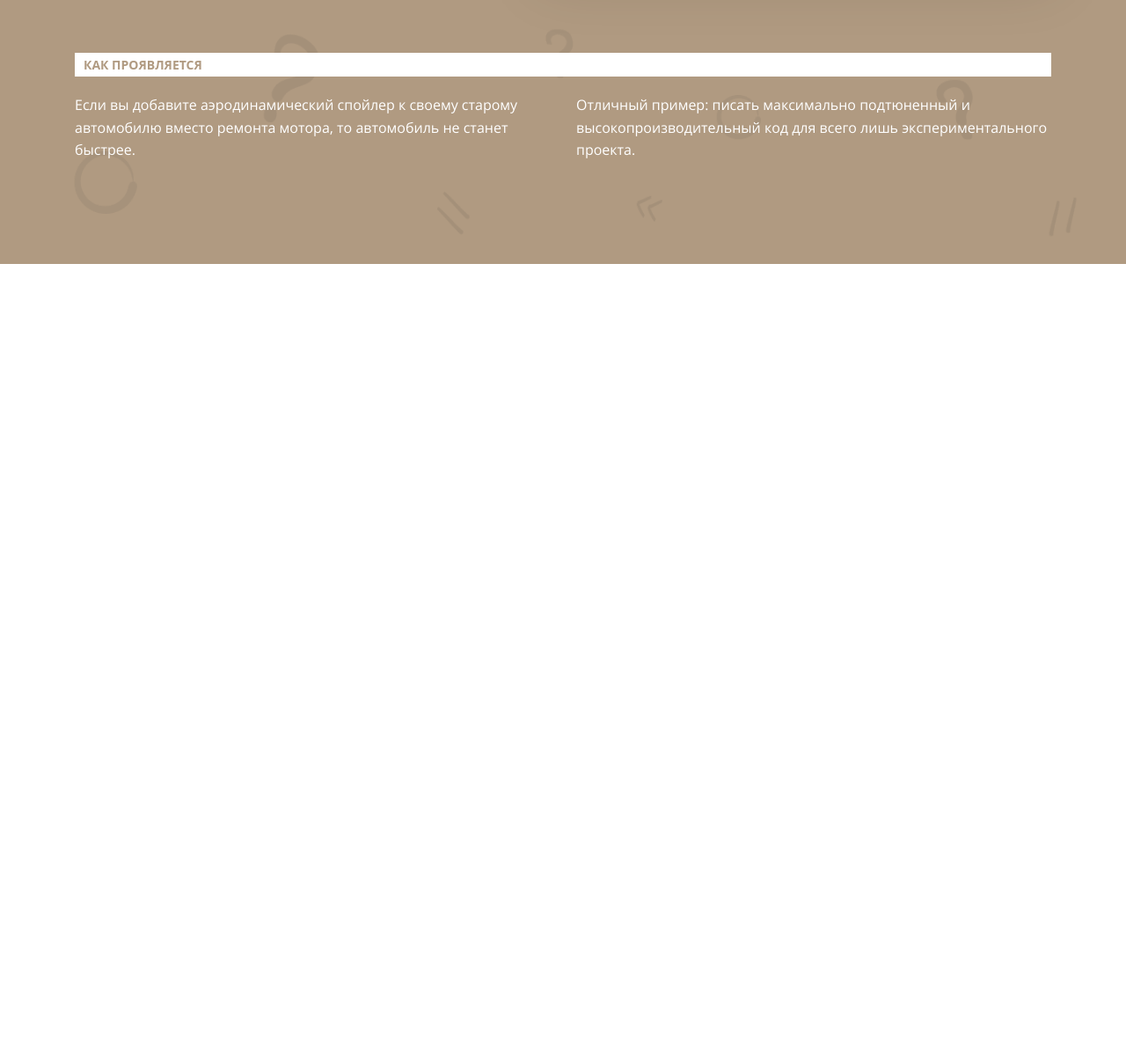
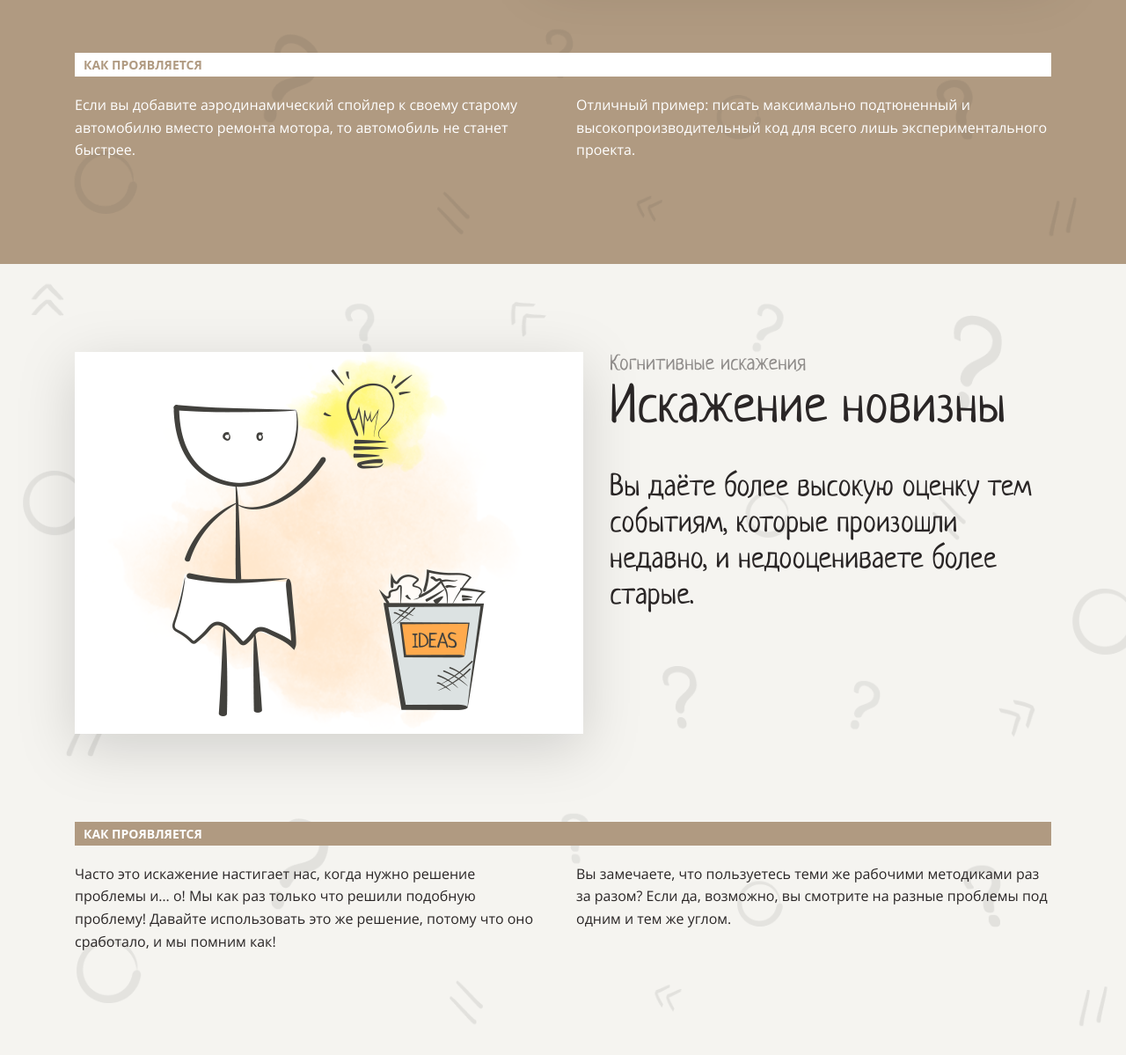
Before and after one commit to Matheria/Cognitive-biases, a website: page src/index.html in a window 1280 px wide. Shown: the part 4215-5414 px from the top of the page at 88% size. Before the commit the page ends 4515 px from the top, so only its background shows below. Drawn offline with Linux system fonts and the light colour scheme.

Commit message:
add distortion-of-novelty section

```diff
--- a/src/index.html
+++ b/src/index.html
@@ -113,6 +113,24 @@
         </div>
       </div>
     </section>
+
+    <section class="section bg" id="distortion-of-novelty">
+      <div class="section-container container">
+        <div class="section-content-wrapper">
+          <img class="section-img" src="./images/3.png" alt="Искажение новизны">
+          <div class="section-text-wrapper">
+            <span class="section-text-top">Когнитивные искажения</span>
+            <h2 class="section-title title">Искажение новизны</h2>
+            <p class="section-desc">Вы даёте более высокую оценку тем событиям, которые произошли недавно, и недооцениваете более старые.</p>
+          </div>
+        </div>
+        <h3 class="section-subtitle">Как проявляется</h3>
+        <div class="section-content-wrapper">
+          <p class="section-text">Часто это искажение настигает нас, когда нужно решение проблемы и… о! Мы как раз только что решили подобную проблему! Давайте использовать это же решение, потому что оно сработало, и мы помним как!</p>
+          <p class="section-text">Вы замечаете, что пользуетесь теми же рабочими методиками раз за разом? Если да, возможно, вы смотрите на разные проблемы под одним и тем же углом.</p>
+        </div>
+      </div>
+    </section>
   </main>
   <footer></footer>
 </body>
```
